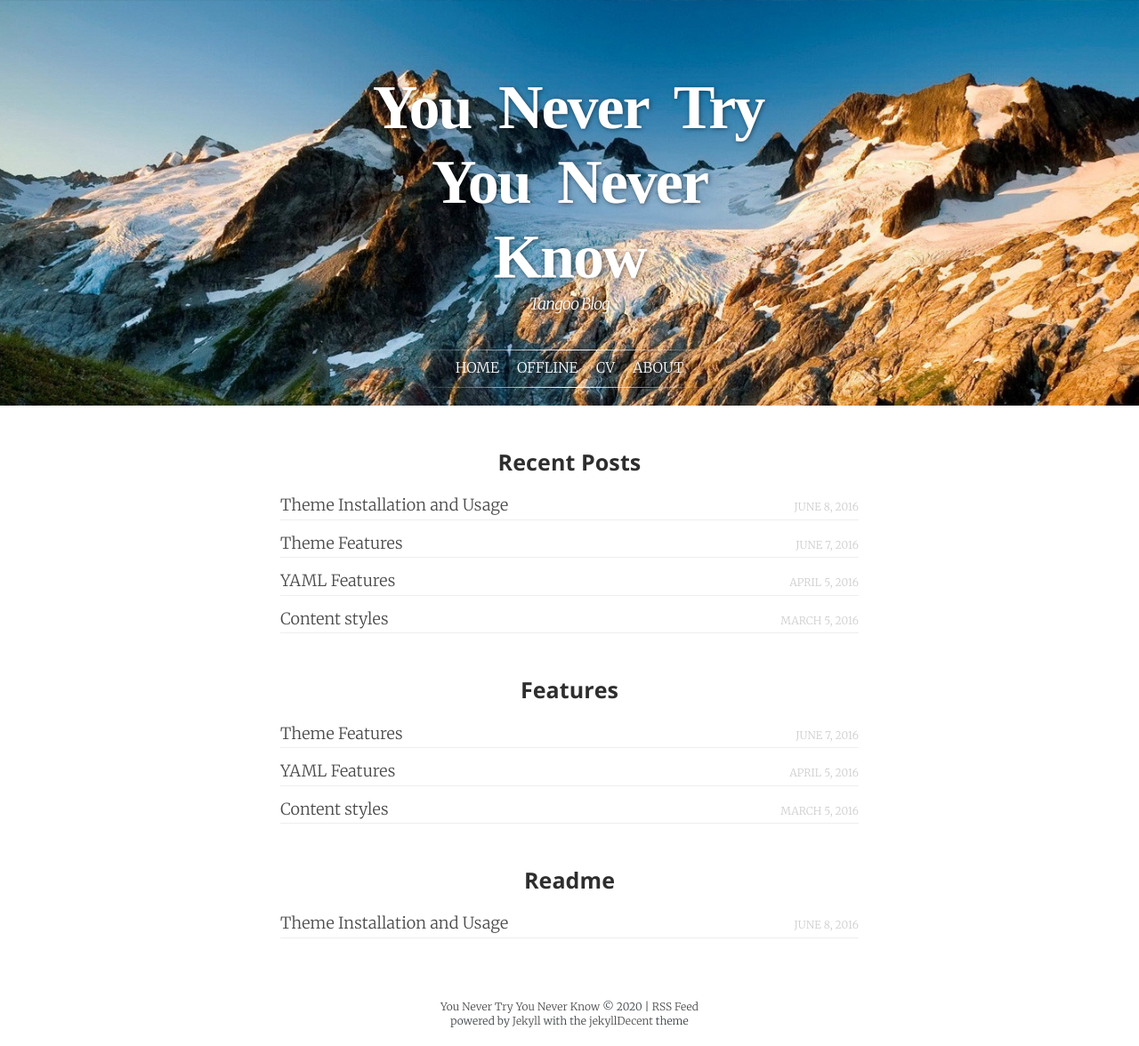
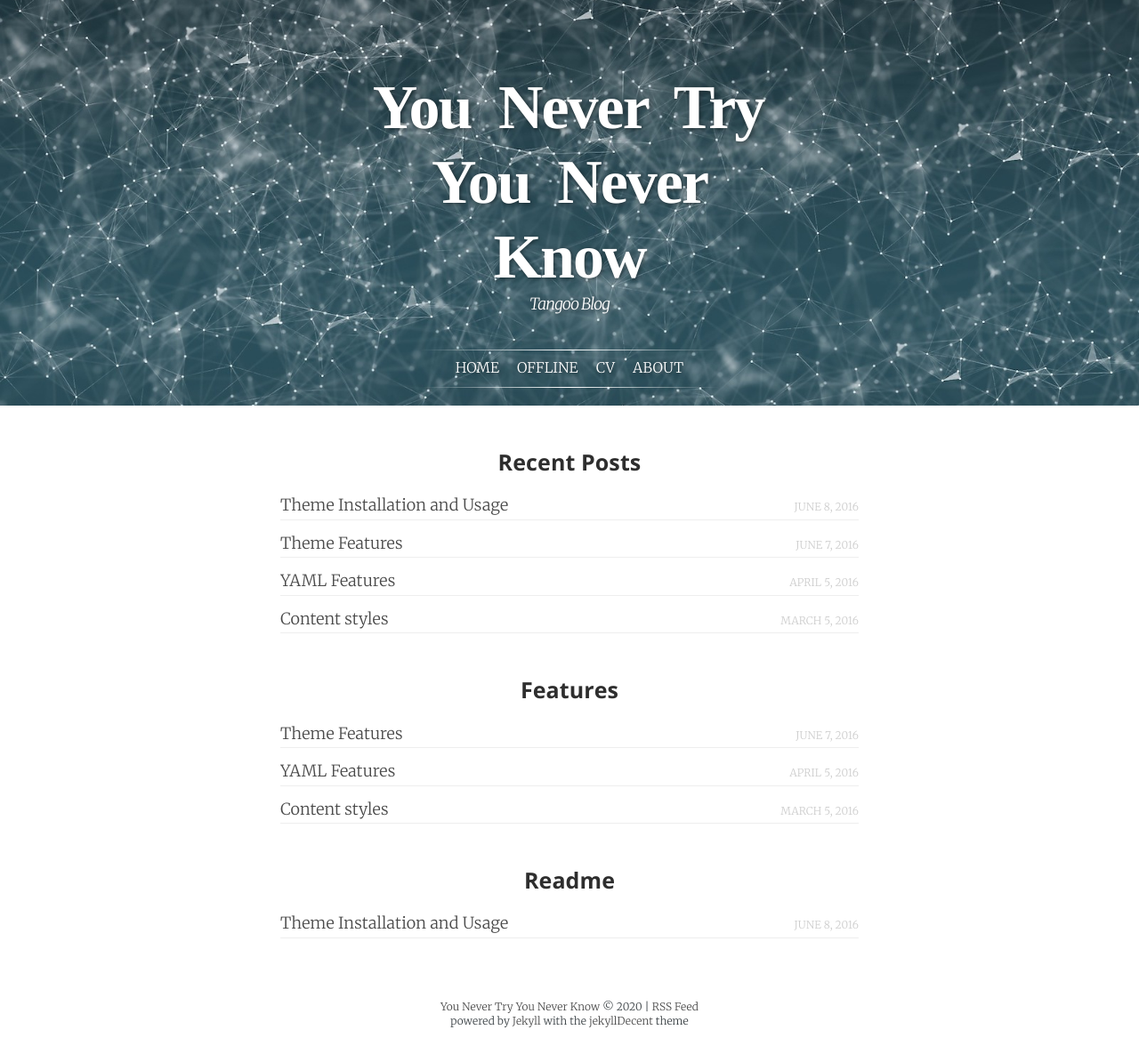
Before and after one commit to triffic-tang/triffic-tang.github.io, a Jekyll site: the page built from index.html, in a window 1280 px wide. Shown: the whole page at 89% size. Built offline with Jekyll 4.4.1, drawn with Linux system fonts in a browser that asks for light colours; some web fonts are replaced.

Commit message:
change ico

```diff
--- a/_config.yml
+++ b/_config.yml
@@ -15,7 +15,7 @@ language:         "en" # default language of the blog. Language codes: http://ww
 baseurl:          "" # the subpath of your site, e.g. /blog
 url:              "" # the base hostname & protocol for your site. Have a look at robots.txt as well!
 permalink:        /blog/:categories/:title
-cover:            /assets/mountain-cover.jpg
+cover:            /assets/home-top-background.jpg
 disqus_shortname: "jekylldecent"
 
 # Build settings
```
Also changed, not shown: assets/home-top-background.jpg (added).
